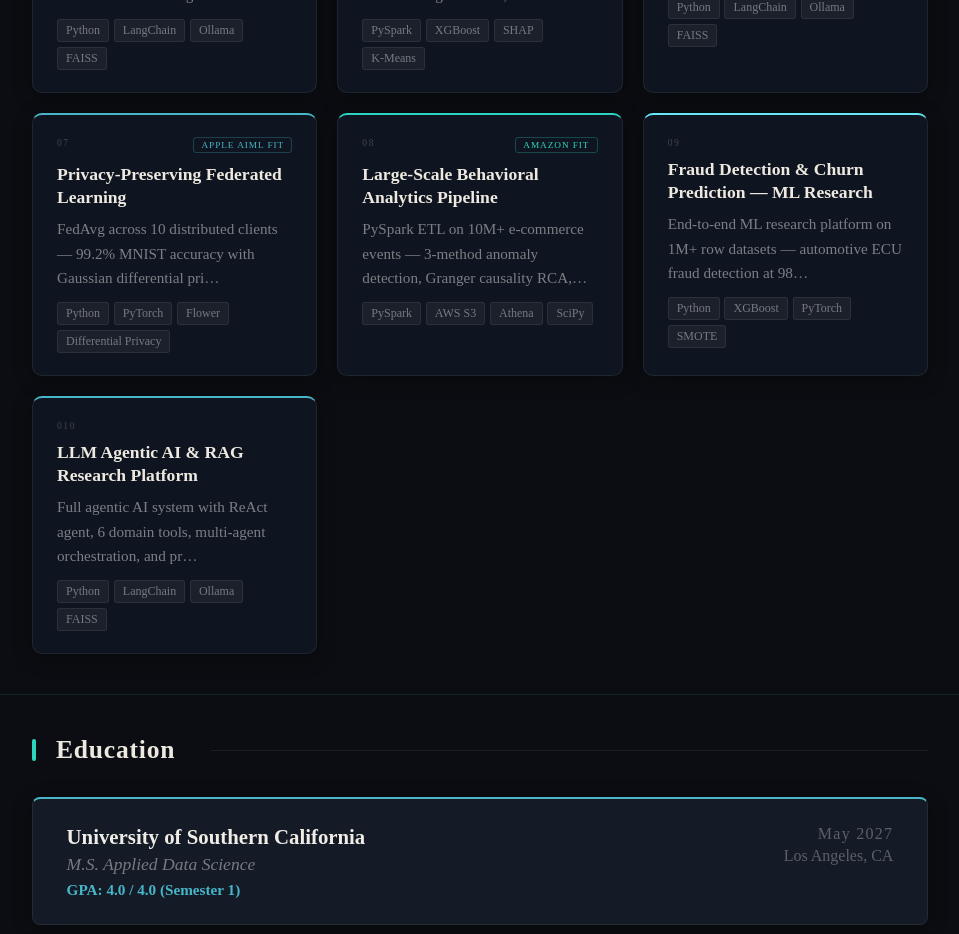
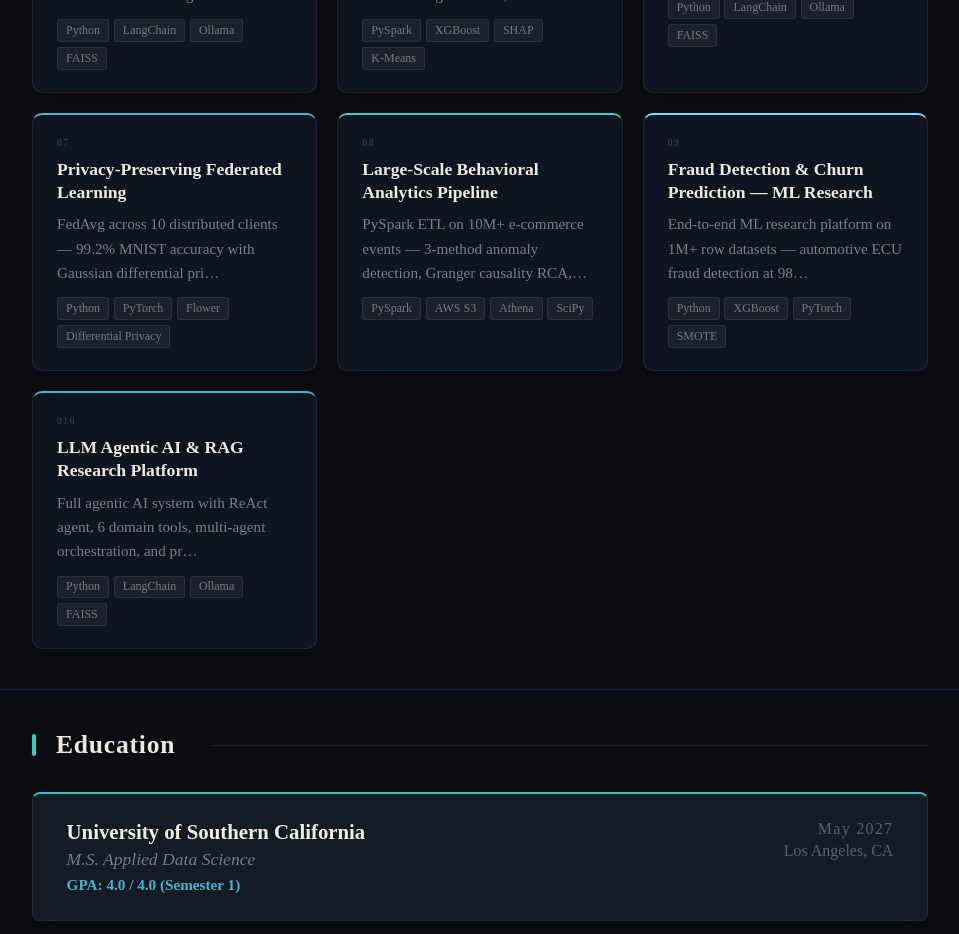
Before and after one commit to Manasavijr/portfolio, a React (Vite) app: page / in a window 1280 px wide. Shown: the part 3700-4634 px from the top of the page, without its empty margins (160-1119 px from the left). Built offline with nearby package versions, Linux system fonts and the light colour scheme; a web font is replaced by a local one.

Commit message:
fix contact nav highlight

```diff
--- a/src/ManasaPortfolio.jsx
+++ b/src/ManasaPortfolio.jsx
@@ -112,7 +112,6 @@ const data = {
     },
     {
       title:"Privacy-Preserving Federated Learning",
-      badge:"Apple AIML Fit",
       summary:"FedAvg across 10 distributed clients — 99.2% MNIST accuracy with Gaussian differential privacy & non-IID simulation.",
       stack:["Python","PyTorch","Flower","Differential Privacy","FastAPI","Chart.js"],
       impact:"99.2% accuracy · within 0.4% of centralized · RDP moments accountant tracks (epsilon, delta) privacy budget per round.",
@@ -120,7 +119,6 @@ const data = {
     },
     {
       title:"Large-Scale Behavioral Analytics Pipeline",
-      badge:"Amazon Fit",
       summary:"PySpark ETL on 10M+ e-commerce events — 3-method anomaly detection, Granger causality RCA, Athena SQL layer, FastAPI dashboard.",
       stack:["PySpark","AWS S3","Athena","SciPy","Isolation Forest","FastAPI","Chart.js"],
       impact:"10M+ events in ~40s · Granger causality detects error_rate → revenue lag · $54M revenue tracked live.",
@@ -171,6 +169,8 @@ function useScrollSpy() {
   const [active, setActive] = useState("");
   useEffect(() => {
     const h = () => {
+      const bottom = window.innerHeight + window.scrollY >= document.body.offsetHeight - 50;
+      if (bottom) { setActive("Contact"); return; }
       for (const id of [...NAV_LINKS].reverse()) {
         const el = document.getElementById(id.toLowerCase());
         if (el && window.scrollY >= el.offsetTop - 200) { setActive(id); break; }
```
